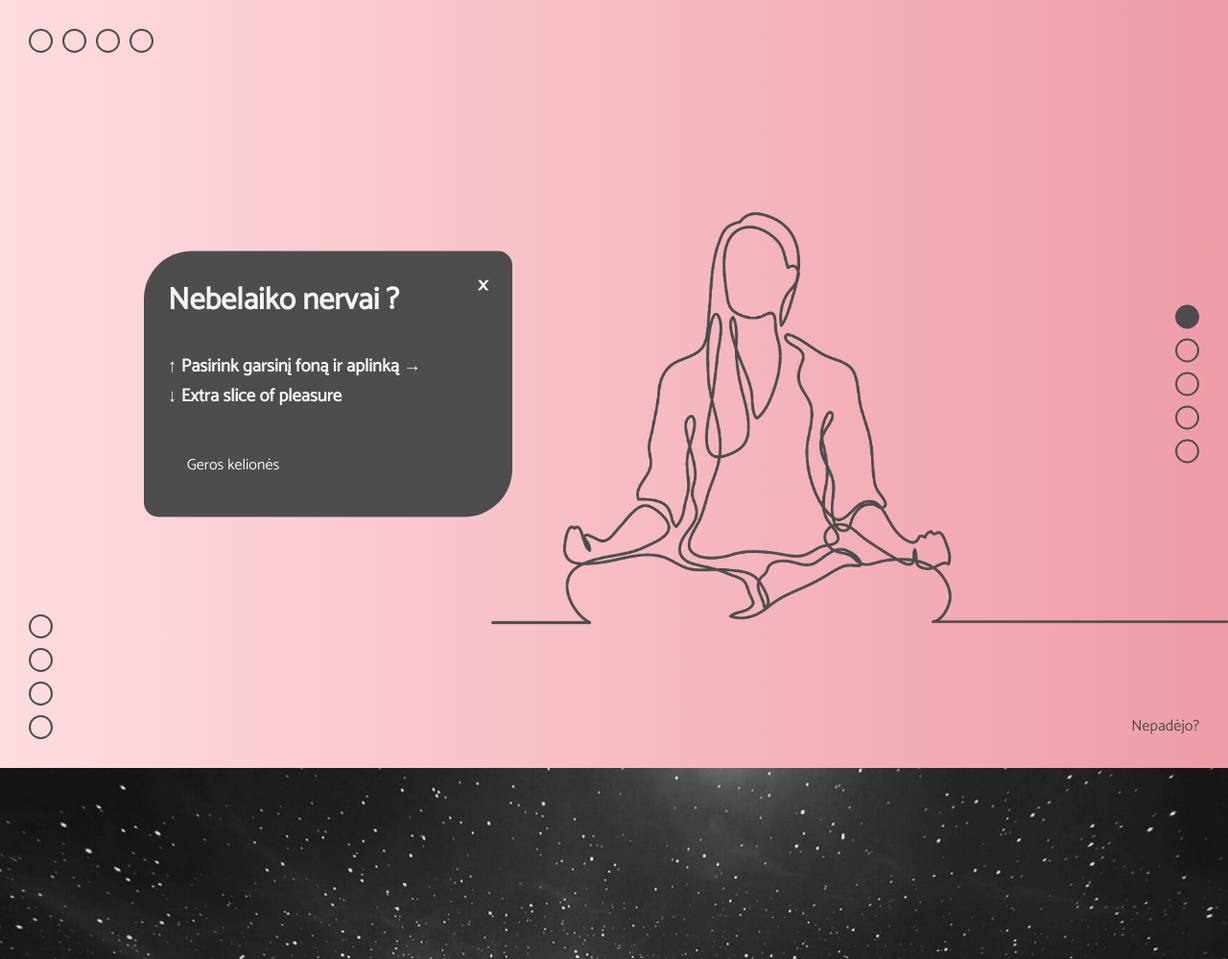
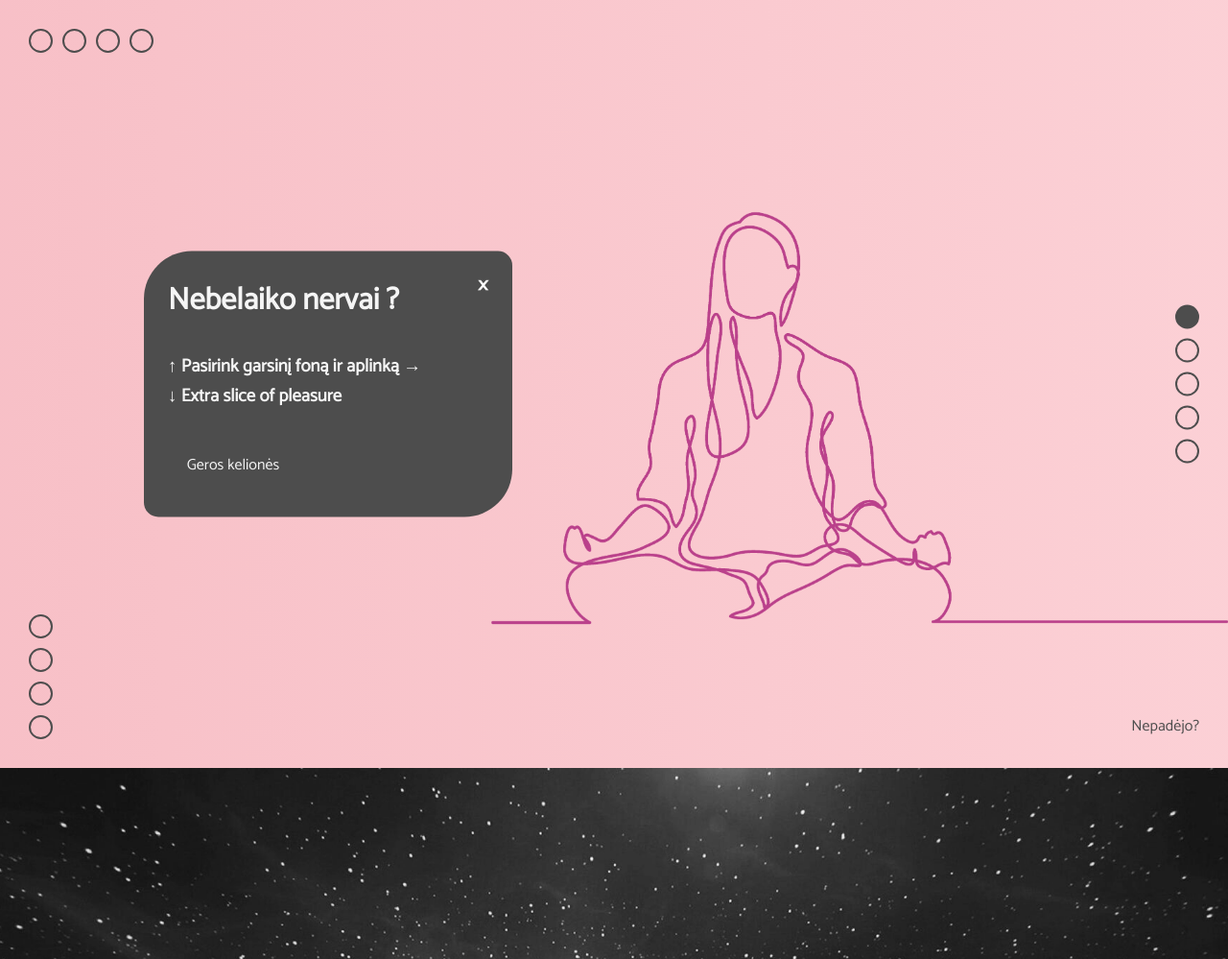
Before and after one commit to tundrataiga/vcs_finals, a PHP site: page / in a window 1280 px wide. Shown: the top 999 px of the page at 96% size. Run offline with PHP 8.4, Linux system fonts and the light colour scheme.

Commit message:
Changed section1

```diff
--- a/nohelp.php
+++ b/nohelp.php
@@ -5,6 +5,7 @@
     <meta name="viewport" content="width=device-width, initial-scale=1.0">
     <meta http-equiv="X-UA-Compatible" content="ie=edge">
     <title>NebelaikoNervai</title>
+    <link href="https://fonts.googleapis.com/css?family=Catamaran&display=swap" rel="stylesheet">
     <link rel="stylesheet" href="styles/style.css">
     <script src="https://ajax.googleapis.com/ajax/libs/jquery/3.4.1/jquery.min.js"></script>
 </head>
@@ -21,6 +22,7 @@
         <p><input type="text" name="data" placeholder="Data" required autofocus></p>
         <p><input type="text" name="miestas" placeholder="Miestas" required autofocus></p>
         <br>
+        <br>
         <p>Prašau atleisti mane iš darbo /čia bus data/ dieną pagal LR DK 127 str. 1d. (savo noru).</p>
         <br>
         <br>
--- a/scripts/script.js
+++ b/scripts/script.js
@@ -1,6 +1,3 @@
-
-// var scroll = window.requestAnimationFrame || function (callback) { window.setTimeout(callback, 1000 / 60) };
-
 window.onscroll = function () {
 
   loop();
@@ -10,56 +7,73 @@
 
 function loop() {   // scroll funkcija
 
-  var top = window.pageYOffset; // atstumas px nuo lango viršaus vertikaliai
+  // pozicijų išmatavimas:
 
-  console.log("scroll pozicija", top);
+  var top = window.pageYOffset; // atstumas px nuo lango viršaus vertikaliai (scroll pozicija)
+  var sections = document.querySelectorAll(".section"); // skirtingi fonai
+  var replaceContainer = document.querySelectorAll(".kt-container"); //konteineris, kuriame keičiasi img
+  var replaceItem = document.querySelectorAll(".kintamasis"); // 2 div su img
 
-  var sections = document.querySelectorAll(".section");
-  var replaceContainer = document.querySelectorAll(".kt-container");
-  var replaceItem = document.querySelectorAll(".kintamasis");
+  if (replaceItem.length > 0) { //.length = 2
 
-  if (replaceItem.length > 0) {
+    replaceItemTop = parseInt(replaceContainer[0].getBoundingClientRect().top); //var = konteinerio viršus nuo naršyklės lango viršaus
 
-    // console.log(replaceContainer[0].getBoundingClientRect().top);
-    // console.log(parseInt(replaceContainer[0].getBoundingClientRect().top));
+    replaceItemHeight = replaceItem[0].offsetHeight; // div su img visas aukštis (su padding ir border)
 
-    // console.log("replaceItemTop", parseInt(replaceContainer[0].getBoundingClientRect().top));
-
-    replaceItemTop = parseInt(replaceContainer[0].getBoundingClientRect().top); //konteinerio viršus nuo naršyklės lango viršaus
-
-    //console.log("replaceItemHeight", replaceItem[0].offsetHeight);
-
-    replaceItemHeight = replaceItem[0].offsetHeight; // visas aukštis (su padding ir border)
-
-    // console.log("replaceItemBottom", replaceItemTop + replaceItemHeight);
-
-    replaceItemBottom = replaceItemTop + replaceItemHeight;
+    replaceItemBottom = replaceItemTop + replaceItemHeight; // bottom pozicija = div viršus + visas aukštis
   }
 
   var sectionTop;
   var sectionBottom;
   var currentSection;
 
-  sections.forEach(function (el, i) { // kiekvienam iš .section elementų atskirai leidžiame šitą funkciją
-
-    console.log("elemento pozicija", el.offsetTop);
+  sections.forEach(function (el, i) { // kiekvienam iš .section elementų leidžiame funkciją sužinoti top ir bottom poziciją
 
     sectionTop = parseInt(el.getBoundingClientRect().top);
     sectionBottom = parseInt(el.getBoundingClientRect().bottom);
 
-    // console.log("Section" + i, sectionTop);
-    // console.log("Section" + i, sectionBottom);
+/*     var section1 = $('.section1').offset().top;
+    var section2 = $('.section2').offset().top;
+    var section3 = $('.section3').offset().top;
+    var section4 = $('.section4').offset().top;
+    var section5 = $('.section5').offset().top;
 
-    console.log("sections[1].offsetTop", sections[1].offsetTop);
+    var scrollOffset = 0;
+
+    $(window).scroll(function() {
+
+    var scroll = $(window).scrollTop() + scrollOffset;
 
 
+    if ( scroll < 500 ) {
+    $('.lotos img').attr('src', 'images/lotos.png');
+    }
 
-/*     if (top > sections[1].offsetTop) { // Jog papildomai reikia padaryti kad nuotrauka ir atsikeistų paskrolinus atgal į viršų
+    if ( scroll > section2 ) {
+    $('.lotos img').attr('src', 'images/lotos_2.png');
+    }
 
-      //console.log(replaceItem[0].querySelector("img"));
+    if ( scroll > section3 ) {
+    $('.lotos img').attr('src', 'images/lotos_3.png');
+    }
+
+    if ( scroll > section4 ) {
+    $('.lotos img').attr('src', 'images/lotos_4.png');
+
+    if ( scroll > section5 ) {
+    $('.lotos img').attr('src', 'images/lotos_5.png');
+    }
+    }
+    }); */
+
+
+     if (top > sections[1].offsetTop) { // Papildomai reikia padaryti kad nuotrauka ir atsikeistų paskrolinus atgal į viršų
 
       replaceItem[0].querySelector("img").src = "images/lotos_3.png";
+
     }
+
+    /*
 
     if (top > sections[2].offsetTop) { // Jog papildomai reikia padaryti kad nuotrauka ir atsikeistų paskrolinus atgal į viršų
 
@@ -77,9 +91,9 @@
 
 
 
-    if ((sectionTop <= replaceItemBottom) && (sectionBottom > replaceItemTop)) { // aktyvus div.section
+    if ((sectionTop <= replaceItemBottom) && (sectionBottom > replaceItemTop)) { // jei div su img "neperlipa" fono ribų, t.y. yra fono viduj
 
-      currentSection = el.classList.contains('section-bg'); //ar div.section turi klasę
+      currentSection = el.classList.contains('section-bg'); //patikrinam, ar div.section turi klasę
 
       if (currentSection) {  //jei turi
         replaceContainer[0].classList.remove('kintamasis--reverse'); // -klasė
@@ -90,19 +104,18 @@
 
     if ((replaceItemTop < sectionTop) && (sectionTop <= replaceItemBottom)) { // jei img "perlipa" foną
 
-      // console.log("currentSection", currentSection);
-      // console.log("lastSection", lastSection);
-
-      if (currentSection != lastSection) { // animuoti jei keičiasi fonas
+      if (currentSection != lastSection) { // animuoti jei fonas keičiasi į foną su .section-bg klase
         document.documentElement.style.setProperty('--replace-offset', 100 / replaceItemHeight * parseInt(sectionTop - replaceItemTop) + '%'); // Formulė reikalauja korekcijos
       }
     }
-    if (replaceItemTop >= sectionTop) { // kai "perlipa"
+    if (replaceItemTop >= sectionTop) { // jei img viršus yra aukščiau už fono viršų
       document.documentElement.style.setProperty('--replace-offset', 0 + '%');
       lastSection = currentSection;
     }
   });
 }
+
+
 
 loop();
 
@@ -111,7 +124,8 @@
 };
 
 
-//smooth scroll
+//Smooth scroll funkcija
+
 $(document).ready(function(){
   $(".right-menu a").on('click', function(event) {
     $(".right-menu .right-button").removeClass("active");
--- a/styles/style.css
+++ b/styles/style.css
@@ -134,14 +134,15 @@
   flex-direction: column;
 }
 
-.right-menu a, .top-menu a, .left-menu a {
+.menu a {
   width: 25px;
   height: 25px;
   border: 2px solid #4d4d4d;
   border-radius: 50%;
   margin: 0 0 10px 0;
-  cursor: pointer;
+  overflow: hidden;
 }
+
 .top-menu a {
   display: inline;
   margin: 0 10px 0 0;
@@ -223,7 +224,31 @@
   background-size: cover;
 }
 
-.section-1 {background-image: linear-gradient(to right, #ffdde1 , #ee9ca7);}
+.section-1 {
+  background: linear-gradient(270deg, #ffdde1, #ee9ca7);
+  background-size: 400% 400%;
+
+  -webkit-animation: AnimationName 30s ease infinite;
+  -moz-animation: AnimationName 30s ease infinite;
+  animation: AnimationName 30s ease infinite;
+}
+
+@-webkit-keyframes AnimationName {
+  0%{background-position:0% 50%}
+  50%{background-position:100% 50%}
+  100%{background-position:0% 50%}
+}
+@-moz-keyframes AnimationName {
+  0%{background-position:0% 50%}
+  50%{background-position:100% 50%}
+  100%{background-position:0% 50%}
+}
+@keyframes AnimationName {
+  0%{background-position:0% 50%}
+  50%{background-position:100% 50%}
+  100%{background-position:0% 50%}
+}
+
 .section-2 {background-image: url(../images/space.jpg);}
 .section-3 {background-image: url(../images/antarctica.jpg);}
 .section-4 {background-image: url(../images/vilnius.jpg);}
@@ -258,8 +283,5 @@
 
 .form p {
   margin: 10px 0 10px 0;
+  font-family: Arial, Helvetica, sans-serif;
 }
-
-.form select {
-  display: inline;
-}
```
Also changed, not shown: index.php (line endings or trailing spaces).
